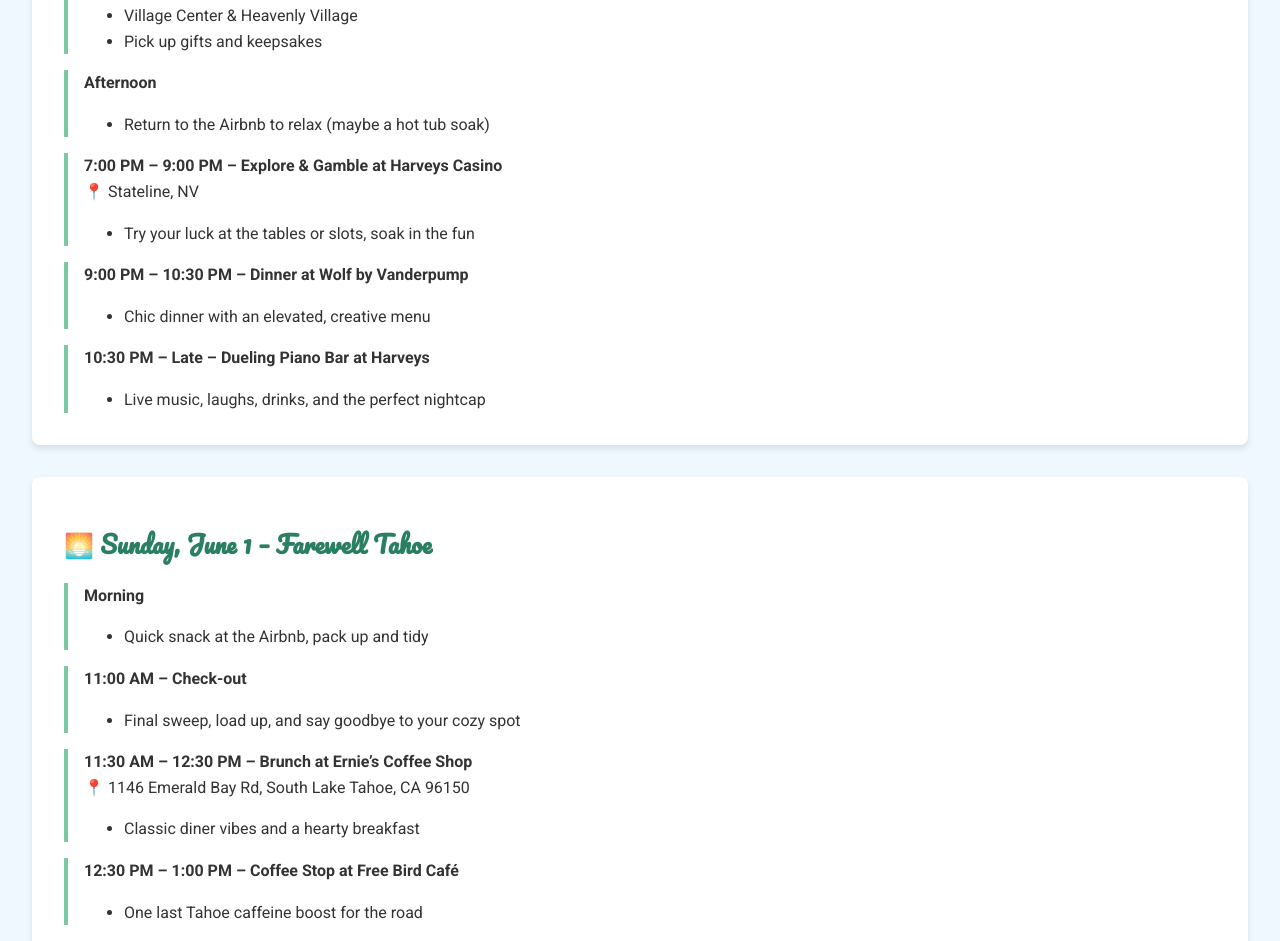
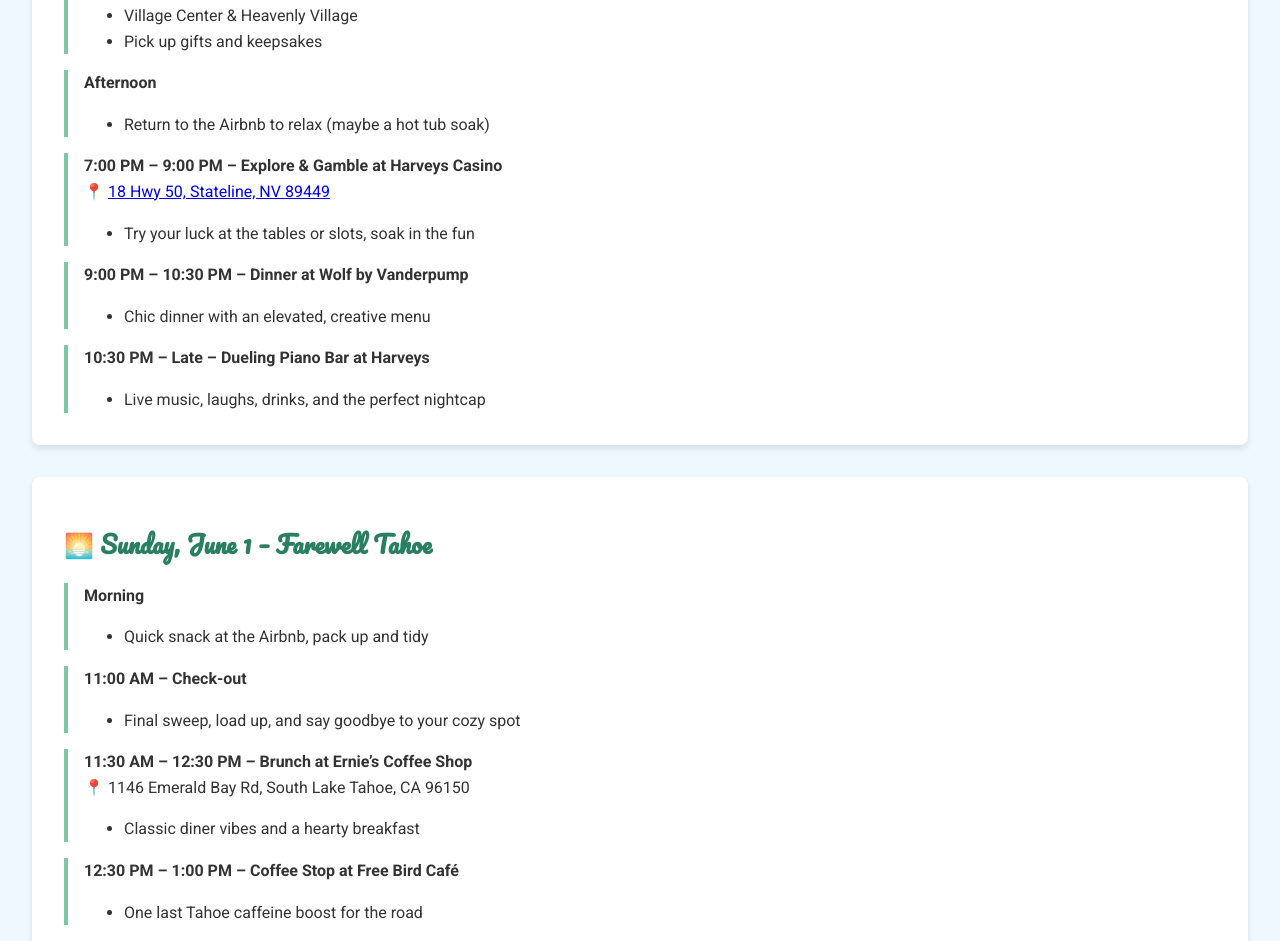
Before and after one commit to joepreynolds/LakeTahoeMap, a plain HTML site: page Lake_Tahoe_Spring_Itinerary.html in a window 1280 px wide. Shown: the part 2219-3160 px from the top of the page. Drawn offline with Linux system fonts and the light colour scheme.

Commit message:
Update Lake_Tahoe_Spring_Itinerary.html

```diff
--- a/Lake_Tahoe_Spring_Itinerary.html
+++ b/Lake_Tahoe_Spring_Itinerary.html
@@ -169,7 +169,7 @@
   </div>
   <div class="time-block">
     <p><strong>7:00 PM – 9:00 PM – Explore & Gamble at Harveys Casino</strong><br />
-    📍 Stateline, NV</p>
+    📍 <a href="https://maps.app.goo.gl/iGs7VA26HmkmbWd29" target="_blank">18 Hwy 50, Stateline, NV 89449</a></p>
     <ul>
       <li>Try your luck at the tables or slots, soak in the fun</li>
     </ul>
```
